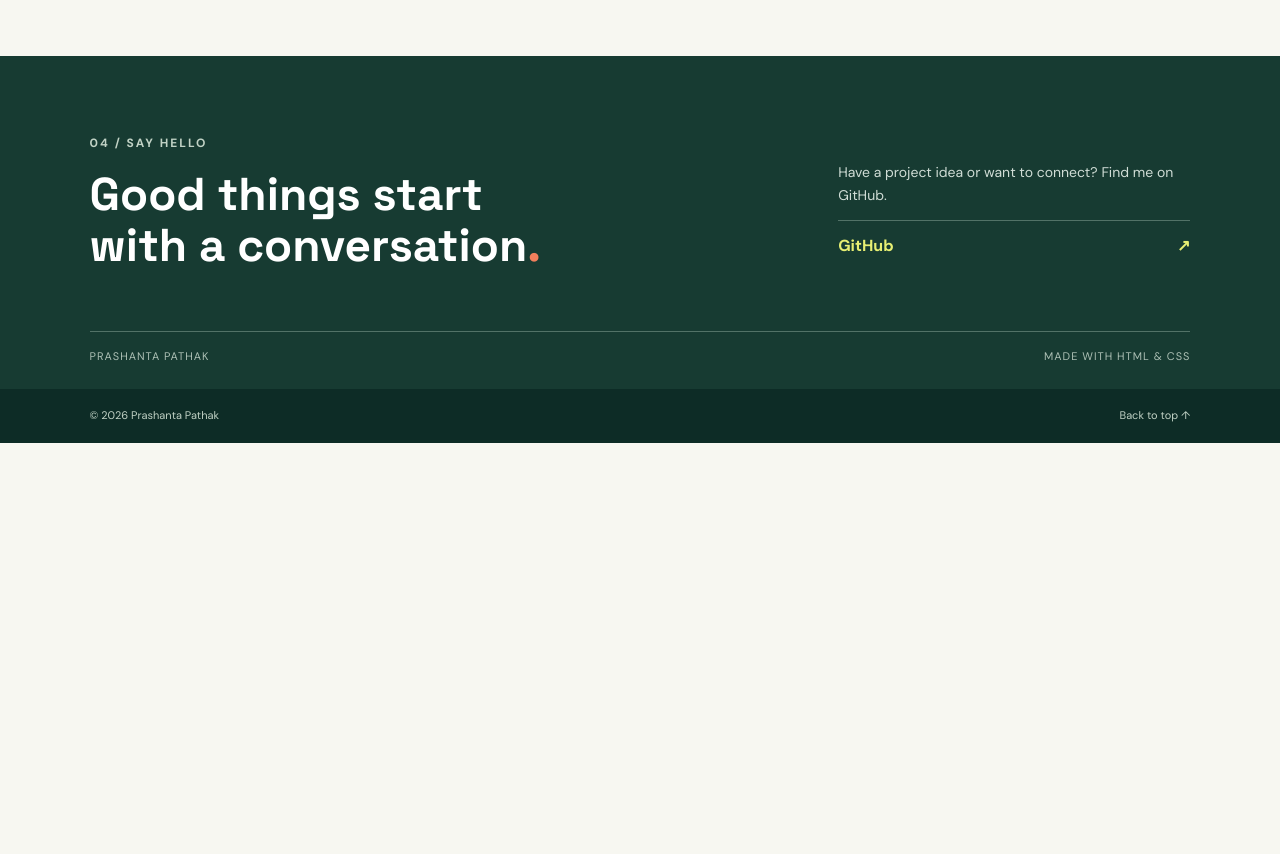
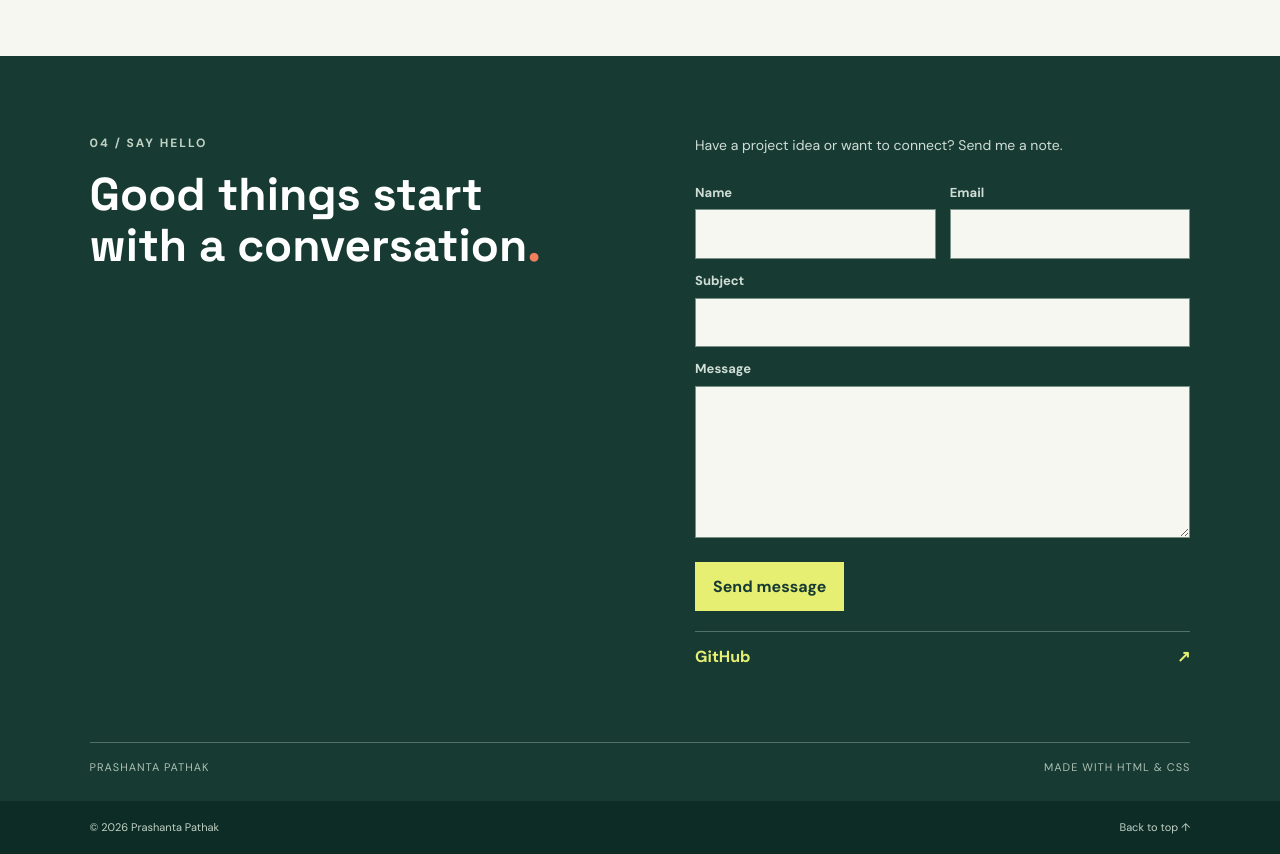
Before and after one commit to prashanta-afk/MyPortfolio, a plain HTML site: page index.html in a window 1280 px wide. Shown: the part 2300-3154 px from the top of the page. Before the commit the page ends 2743 px from the top, so only its background shows below. Drawn offline with Linux system fonts and the light colour scheme.

Commit message:
Add contact form and keep footer

```diff
--- a/CSS/style.css
+++ b/CSS/style.css
@@ -510,7 +510,7 @@ p {
 .contact-inner {
     display: flex;
     max-width: 1108px;
-    align-items: flex-end;
+    align-items: flex-start;
     justify-content: space-between;
     gap: 50px;
     margin: 0 auto;
@@ -526,12 +526,60 @@ p {
 }
 
 .contact-links {
-    width: 32%;
+    width: 45%;
 }
 
 .contact-links p {
     color: #d0ddd6;
     font-size: 14px;
+}
+
+.contact-form label {
+    display: block;
+    margin: 12px 0 6px;
+    color: #d0ddd6;
+    font-size: 13px;
+    font-weight: 700;
+}
+
+.form-row {
+    display: flex;
+    gap: 14px;
+}
+
+.form-field {
+    flex: 1;
+    min-width: 0;
+}
+
+.contact-form input,
+.contact-form textarea {
+    width: 100%;
+    padding: 11px 12px;
+    border: 1px solid #789186;
+    background: #f7f7f1;
+    color: #172e29;
+    font: inherit;
+}
+
+.contact-form textarea {
+    min-height: 120px;
+    resize: vertical;
+}
+
+.contact-form button {
+    margin: 16px 0 20px;
+    padding: 12px 18px;
+    border: 0;
+    background: #e7ef73;
+    color: #173b32;
+    cursor: pointer;
+    font: inherit;
+    font-weight: 700;
+}
+
+.contact-form button:hover {
+    background: #f2f69c;
 }
 
 .contact-links a {
@@ -746,6 +794,11 @@ a:focus-visible {
         padding-bottom: 42px;
     }
 
+    .form-row {
+        flex-direction: column;
+        gap: 0;
+    }
+
     .contact-bottom,
     .site-footer {
         font-size: 9px;
--- a/index.html
+++ b/index.html
@@ -146,7 +146,24 @@
                     <h2 id="contact-title">Good things start<br>with a conversation<span class="period">.</span></h2>
                 </div>
                 <div class="contact-links">
-                    <p>Have a project idea or want to connect? Find me on GitHub.</p>
+                    <p>Have a project idea or want to connect? Send me a note.</p>
+                    <form class="contact-form" action="mailto:random123@gmail.com" method="post" enctype="text/plain">
+                        <div class="form-row">
+                            <div class="form-field">
+                                <label for="contact-name">Name</label>
+                                <input id="contact-name" name="Name" type="text" autocomplete="name" required>
+                            </div>
+                            <div class="form-field">
+                                <label for="contact-email">Email</label>
+                                <input id="contact-email" name="Email" type="email" autocomplete="email" required>
+                            </div>
+                        </div>
+                        <label for="contact-subject">Subject</label>
+                        <input id="contact-subject" name="Subject" type="text" required>
+                        <label for="contact-message">Message</label>
+                        <textarea id="contact-message" name="Message" rows="5" required></textarea>
+                        <button type="submit">Send message</button>
+                    </form>
                     <a href="https://github.com/prashanta-afk" target="_blank" rel="noopener noreferrer">GitHub <span aria-hidden="true">↗</span></a>
                 </div>
             </div>
```
